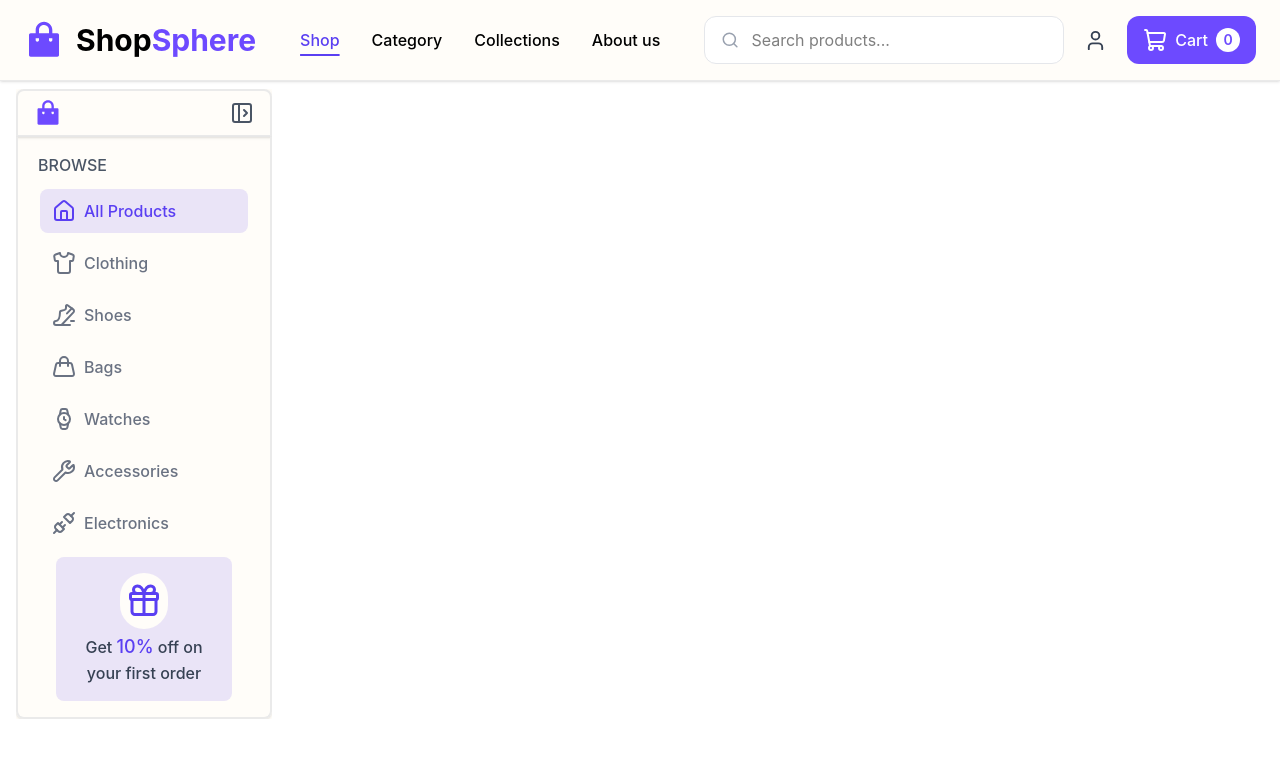
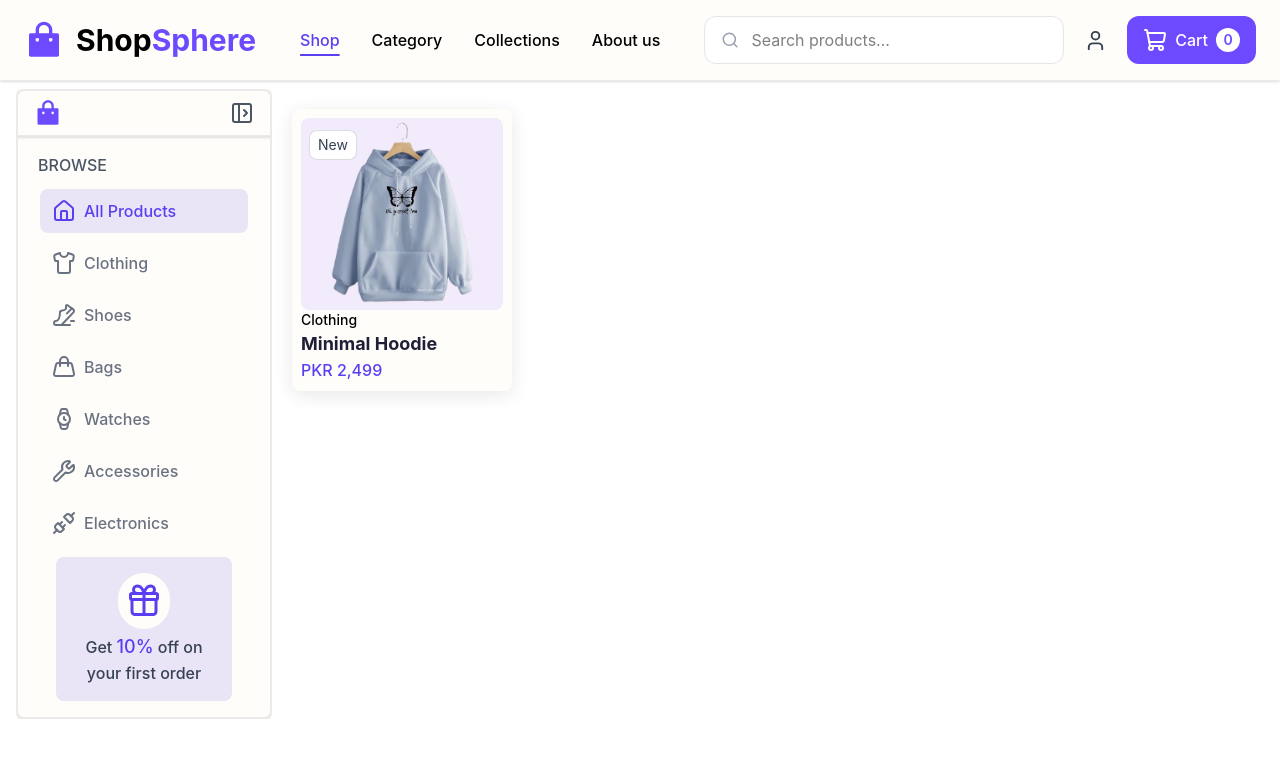
Before and after one commit to fiza-fehmi/Ecommerce-Store, a React (Vite) app: page / in a window 1280 px wide. Shown: the top 758 px of the page. Built offline with nearby package versions, Linux system fonts and the light colour scheme.

Commit message:
Add product card UI

```diff
--- /dev/null
+++ b/src/components/Card.jsx
@@ -0,0 +1,22 @@
+const Card = ({
+  img,
+  tag,
+  category,
+  productName,
+  price,
+}) => {
+  return (
+    <div className="w-[220px] border border-transparent hover:border hover:border-[#5A3FF2] rounded-lg cursor-pointer transition-all duration-300 ease-in group p-2 bg-[#FFFDF9] shadow-[0_4px_18px_rgba(31,32,56,0.10)]">
+      <div className="relative h-48 items-center rounded-lg justify-center w-full overflow-hidden flex  bg-[#F2EBFB]">
+        <img className="h-full w-full transition-all duration-200 ease-in group-hover:scale-110 rounded-lg relative object-contain" src={img} alt={productName} />
+        <div className="absolute top-3 left-2 text-[#5A3FF2] bg-white text-sm rounded-lg text-gray-700 border border-gray-600/20 px-2 py-1">{tag}</div>
+      </div>
+      <div className="bg-[#FFFDF9] flex flex-col">
+        <span className="text-sm font-medium ">{category}</span>
+        <h1 className="font-bold capitalize text-lg text-[#1F2038]"> {productName}</h1>
+        <p className="text-[#5A3FF2] font-medium">{price}</p>
+      </div>
+    </div>
+  );
+};
+export default Card;
--- a/src/components/CardBar.jsx
+++ b/src/components/CardBar.jsx
@@ -1,8 +1,35 @@
+import Card from "./Card";
+import hoodie from "../components/images/hoodie.png";
 
 const CardBar = () => {
+  const Links = [
+    {
+      img: hoodie,
+      tag: "New",
+      category: "Clothing",
+      productName: "Minimal hoodie",
+      price: "PKR 2,499",
+      id:"item1"
+    },
+  ];
   return (
-    <div></div>
-  )
-}
+    <div className="p-5">
+      {Links.map((link)=>(
+      <Card
+      key={link.id}
+      img={link.img}
+      tag={link.tag}
+      category={link.category}
+      productName={link.productName}
+      para={link.para}
+      price={link.price}
+      colorBtn1={link.colorBtn1}
+      colorBtn2={link.colorBtn2}
+      colorBtn3={link.colorBtn3}
+       />
+      ))}
+    </div>
+  );
+};
 
-export default CardBar
+export default CardBar;
--- a/src/components/Leftbar.jsx
+++ b/src/components/Leftbar.jsx
@@ -56,8 +56,8 @@ const Leftbar = () => {
   const [active, setActive] = useState("home");
   const [expanded, setExpanded] = useState(true);
   return (
-    <div className={`bg-[#FFFDF9] transition-all duration-400 ease-in-out overflow-hidden ${expanded ? "w-64" :"md:w-16 w-12"}`}>
-      <div className={`flex py-2 px-4 shadow-sm border-2 border-[#EAEAEA]  md:rounded-t-lg transition-all duration-400 ease-in-out ${expanded ? " w-full justify-between" :"md:w-16 w-12 bg-[#6D4AFF] justify-center"}`}>
+    <div className={`bg-[#FFFDF9] transition-all duration-400 ease-in-out overflow-hidden ${expanded ? "w-64" :"md:w-16 w-13"}`}>
+      <div className={`flex py-2 px-4 shadow-sm border-2 border-[#EAEAEA]  md:rounded-t-lg transition-all duration-400 ease-in-out ${expanded ? " w-full justify-between" :"md:w-16 w-13 bg-[#6D4AFF] justify-center"}`}>
         <RiShoppingBagFill className={`h-7 w-7 text-[#6D4AFF] transition-all duration-300 ease-in-out ${expanded ? "opacity-100" : "opacity-0"}`} />
         <button onClick={() => setExpanded(!expanded)}>
           {expanded ? (
@@ -68,7 +68,7 @@ const Leftbar = () => {
         </button>
       </div>
       <div className={`lower-panel border-l-2 border-b-2 border-r-2 border-[#EAEAEA] flex flex-col items-center shadow-sm px-3 rounded-b-lg py-4 transition-all duration-300 ease-in-out
-        ${expanded ? "w-full" : "md:w-16 w-12 pt-0"}`}>
+        ${expanded ? "w-full" : "md:w-16 w-13 pt-0"}`}>
         <div className={`flex justify-between w-full transition-all duration-300 ease-in-out ${expanded ? "opacity-100 h-normal" :"opacity-0 h-0"}`}>
           <h1 className={`mx-2 text-base font-medium text-gray-600 `}>BROWSE</h1>
         </div>
@@ -85,7 +85,7 @@ const Leftbar = () => {
           ))}
         </div>
         <div className={`bg-[#EAE4F7] h-36 rounded-lg justify-center overflow-hidden gap-1 w-44 px-3 flex flex-col items-center  transition-all duration-400 ease-in-out ${expanded ? "opacity-100 h-36" :"opacity-0 h-0"}`}>
-          <div className={`h-14 w-12 rounded-full bg-[#FFFDF9] flex justify-center items-center $`}>
+          <div className={`h-14 w-13 rounded-full bg-[#FFFDF9] flex justify-center items-center $`}>
             <Gift className="text-[#5A3FF2] h-9 w-9" />
           </div>
           <p className="text-center text-base font-medium text-gray-700">
--- a/src/components/LeftbarBtn.jsx
+++ b/src/components/LeftbarBtn.jsx
@@ -1,8 +1,8 @@
 const LeftbarBtn = ({btnName,icon,active ,onClick,expanded}) => {
   return (
     <div className="font-medium flex">
-        <button onClick={onClick} className={`flex  cursor-pointer items-center rounded-lg pl-3 gap-2
-          ${active ? "bg-[#EAE4F7] text-[#5A3FF2]" : " text-gray-500" } ${expanded ? "h-11 w-52" : "h-11 w-12 flex"} `}>
+        <button onClick={onClick} className={`flex cursor-pointer items-center rounded-lg pl-3 gap-2
+          ${active ? "bg-[#EAE4F7] text-[#5A3FF2]" : " text-gray-500" } ${expanded ? "h-11 w-52 " : "h-10 w-12"} `}>
              {icon}
             {expanded ? btnName:null }
 
```
Also changed, not shown: src/components/images/hoodie.png (added).
